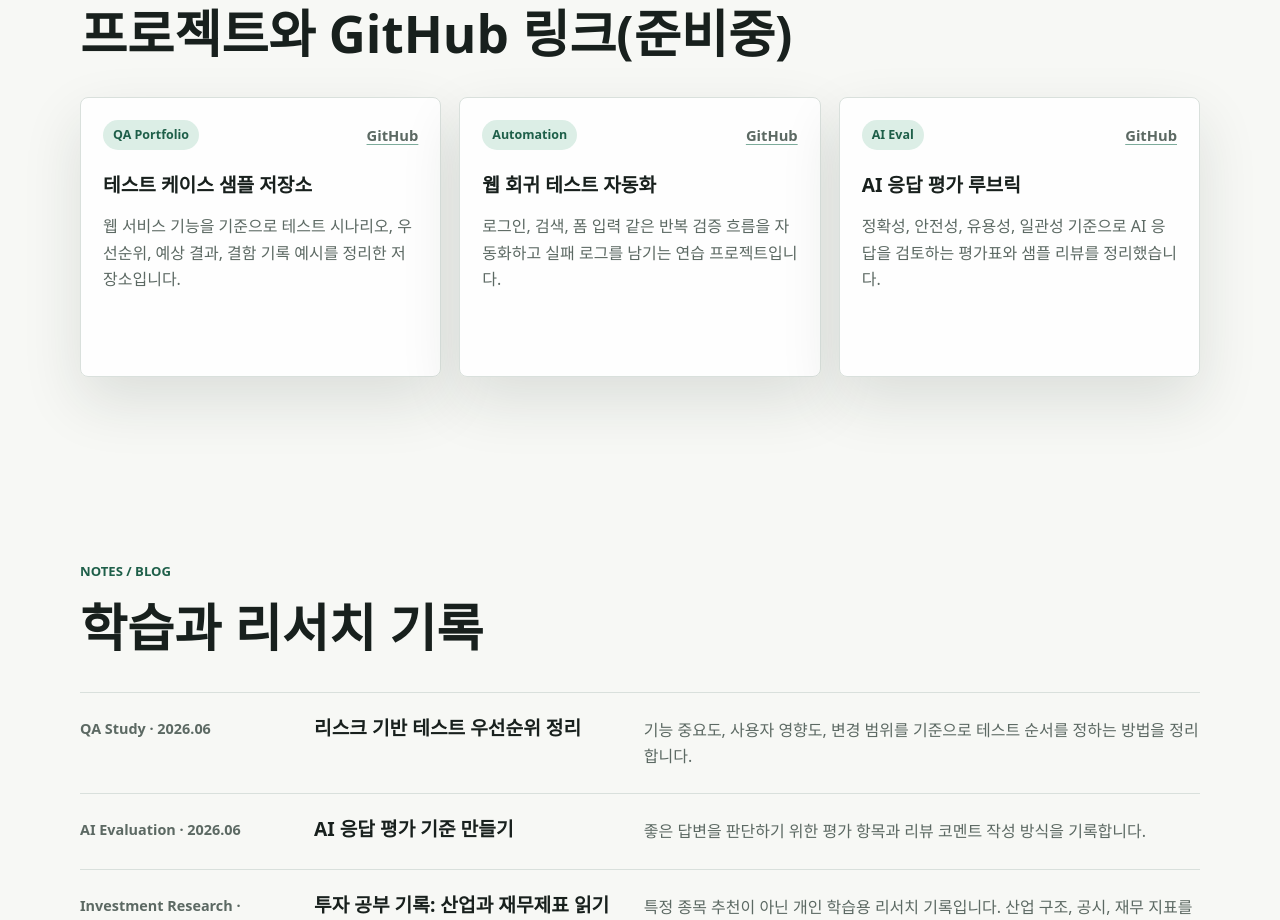
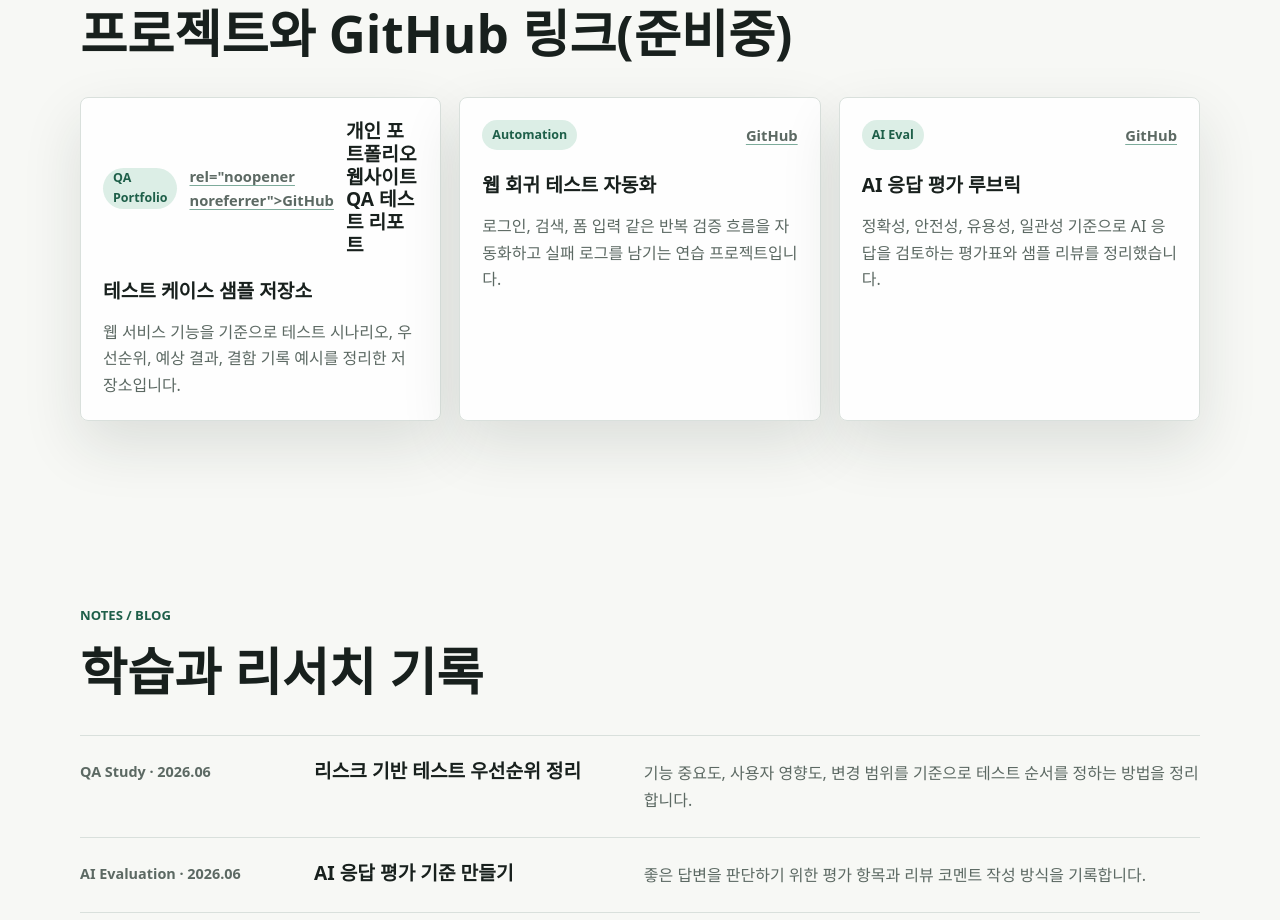
Before and after one commit to DLAte-1201/dlate-1201.github.io, a plain HTML site: page index.html in a window 1280 px wide. Shown: the part 1620-2540 px from the top of the page. Drawn offline with Linux system fonts and the light colour scheme.

Commit message:
Update index.html

```diff
--- a/index.html
+++ b/index.html
@@ -130,7 +130,8 @@
         <article class="project-card">
           <div class="card-topline">
             <span class="tag">QA Portfolio</span>
-            <a href="https://github.com/DLAte-1201/qa-test-cases" target="_blank" rel="noopener noreferrer">GitHub</a>
+            <a href="https://github.com/Dlate-1201/QA-TEST-REPORT-1201" target="_blank"> rel="noopener noreferrer">GitHub</a>
+          <h3>개인 포트폴리오 웹사이트 QA 테스트 리포트</h3>
           </div>
           <h3>테스트 케이스 샘플 저장소</h3>
           <p>웹 서비스 기능을 기준으로 테스트 시나리오, 우선순위, 예상 결과, 결함 기록 예시를 정리한 저장소입니다.</p>
```
